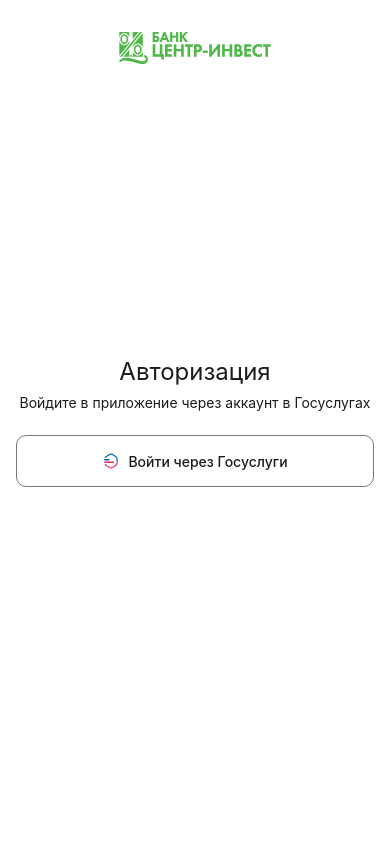
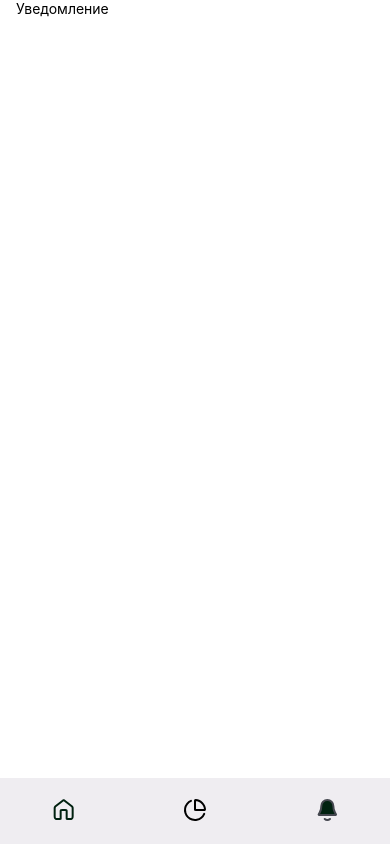
Before and after one commit to AynazFlex/center_invest_2.0, a React Native app: screen /Notifications in a window 390 px wide. Built offline with nearby package versions, Linux system fonts and the light colour scheme.

Commit message:
add new sceerns

```diff
--- a/App.js
+++ b/App.js
@@ -10,6 +10,7 @@
 import { Text, View } from "react-native";
 import { Provider } from "react-redux";
 import store from "./store/store";
+import Notifications from "./screens/Notifications";
 
 const getFonts = () =>
   Font.loadAsync({
@@ -45,8 +46,9 @@
           <Stack.Screen name="Home" component={Home} />
           <Stack.Screen name="Gosuslugi" component={Gosuslugi} />
           <Stack.Screen name="Welcome" component={Welcome} />
-          <Stack.Screen name="Profile" component={Profile} />
-          <Stack.Screen name="Statistics" component={Statistics} />
+          <Stack.Screen options={{animation: 'none'}} name="Profile" component={Profile} />
+          <Stack.Screen options={{animation: 'none'}} name="Statistics" component={Statistics} />
+          <Stack.Screen options={{animation: 'none'}} name="Notifications" component={Notifications} />
         </Stack.Navigator>
       </NavigationContainer>
     </Provider>
--- a/screens/Gosuslugi.jsx
+++ b/screens/Gosuslugi.jsx
@@ -56,15 +56,15 @@
     }
     log_val.current.blur();
     pass_val.current.blur();
-    dispatch(
-      setAuth({
-        username: login,
-        password,
-      })
-    );
-    // setTimeout(() => {
-    //   navigation.navigate("Welcome");
-    // }, 2000);
+    // dispatch(
+    //   setAuth({
+    //     username: login,
+    //     password,
+    //   })
+    // );
+    setTimeout(() => {
+      navigation.navigate("Welcome");
+    }, 2000);
   };
 
   const inputStyles = (flag) =>
--- /dev/null
+++ b/screens/Notifications.jsx
@@ -0,0 +1,28 @@
+import BottomNav from "./components/BottomNav";
+import ScreenWrapper from "./components/ScreenWrapper";
+import { Text, StyleSheet } from "react-native";
+
+export default function Notification({ navigation }) {
+  return (
+    <ScreenWrapper>
+      <Text>Уведомление</Text>
+      <BottomNav navigation={navigation} active_sreen="Notifications" />
+    </ScreenWrapper>
+  );
+}
+
+const styles = StyleSheet.create({
+    container: {
+        flexDirection: 'row',
+        gap: 8,
+        alignItems: 'flex-end',
+        marginTop: 16
+    },
+
+    mess_body: {
+        flexGrow: 1,
+        borderTopLeftRadius: 12,
+        borderTopRightRadius: 12,
+        borderBottomLeftRadius: 12,
+    }
+})
--- a/store/dataReducer.js
+++ b/store/dataReducer.js
@@ -12,6 +12,7 @@
   isPending: false,
   error_msg: null,
   value: null,
+  isLogged: false
 };
 
 const dataSlice = createSlice({
@@ -23,6 +24,7 @@
       state.value = payload;
       console.log(payload);
       state.isPending = false;
+      state.isLogged = true
     },
     [setAuth.pending]: (state) => {
       state.isPending = true;
```
